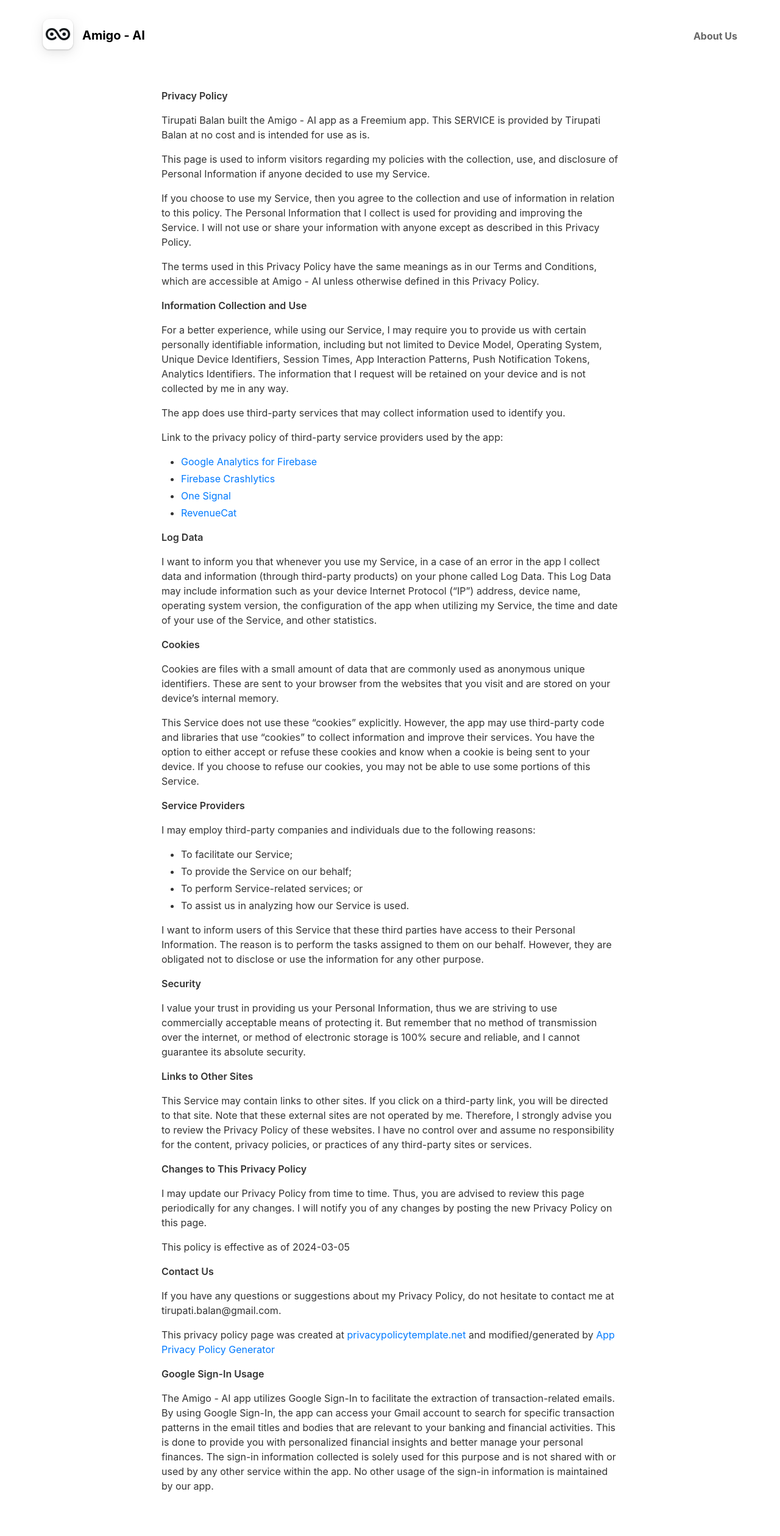
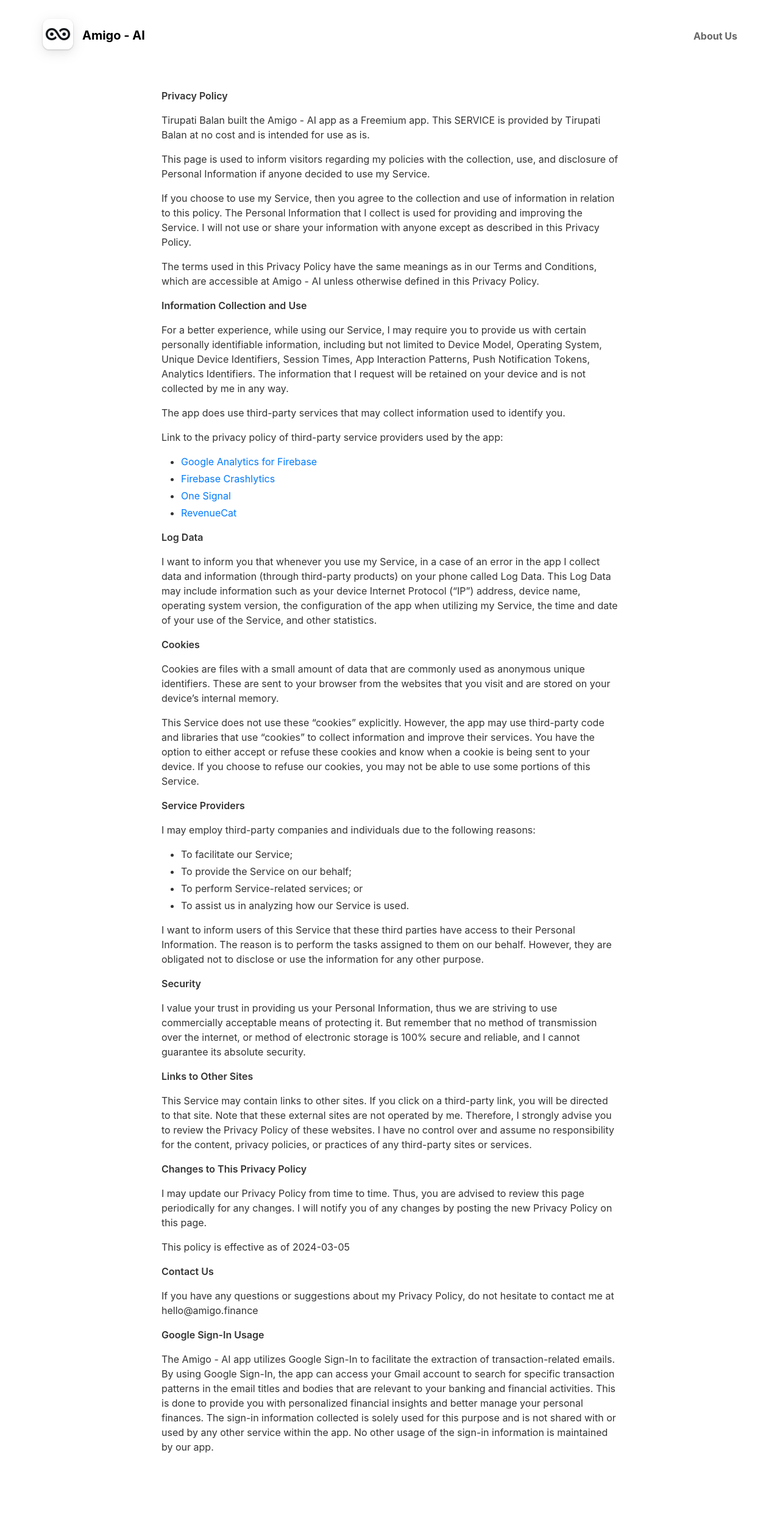
Before and after one commit to tirupati17/inoutexpensemanager, a Jekyll site: the page built from _pages/privacypolicy.md, in a window 1280 px wide. Shown: the whole page at 61% size. Built offline with Jekyll 4.4.1, drawn with Linux system fonts in a browser that asks for light colours; nearby versions of some CDN libraries; some web fonts are replaced; after the commit the page ends 2455 px from its top, so only the background shows below that.

```diff
--- a/_config.yml
+++ b/_config.yml
@@ -87,7 +87,7 @@
 cover_overlay_color: "#ffffff"
 cover_overlay_transparency: 1.0
 
-device_color: yellow
+device_color: black
 
 body_background_color: "#ffffff"
 
--- a/_pages/privacypolicy.md
+++ b/_pages/privacypolicy.md
@@ -64,9 +64,7 @@
 
 **Contact Us**
 
-If you have any questions or suggestions about my Privacy Policy, do not hesitate to contact me at tirupati.balan@gmail.com.
-
-This privacy policy page was created at [privacypolicytemplate.net](https://privacypolicytemplate.net) and modified/generated by [App Privacy Policy Generator](https://app-privacy-policy-generator.nisrulz.com/)
+If you have any questions or suggestions about my Privacy Policy, do not hesitate to contact me at hello@amigo.finance
 
 **Google Sign-In Usage**
 
--- a/_sass/base.scss
+++ b/_sass/base.scss
@@ -11,7 +11,7 @@
 $primary-text-color: #000000;
 
 // Colors
-$body-color: #f5f5f5; // Define a body color
+$body-color: #ffff; // Define a body color
 $accent-color: #007aff; // Define an accent color for links
 
 // Shadows
```
Also changed, not shown: _includes/footer.html (+10 -1 lines), _pages/terms.md (+1 -1 lines).
